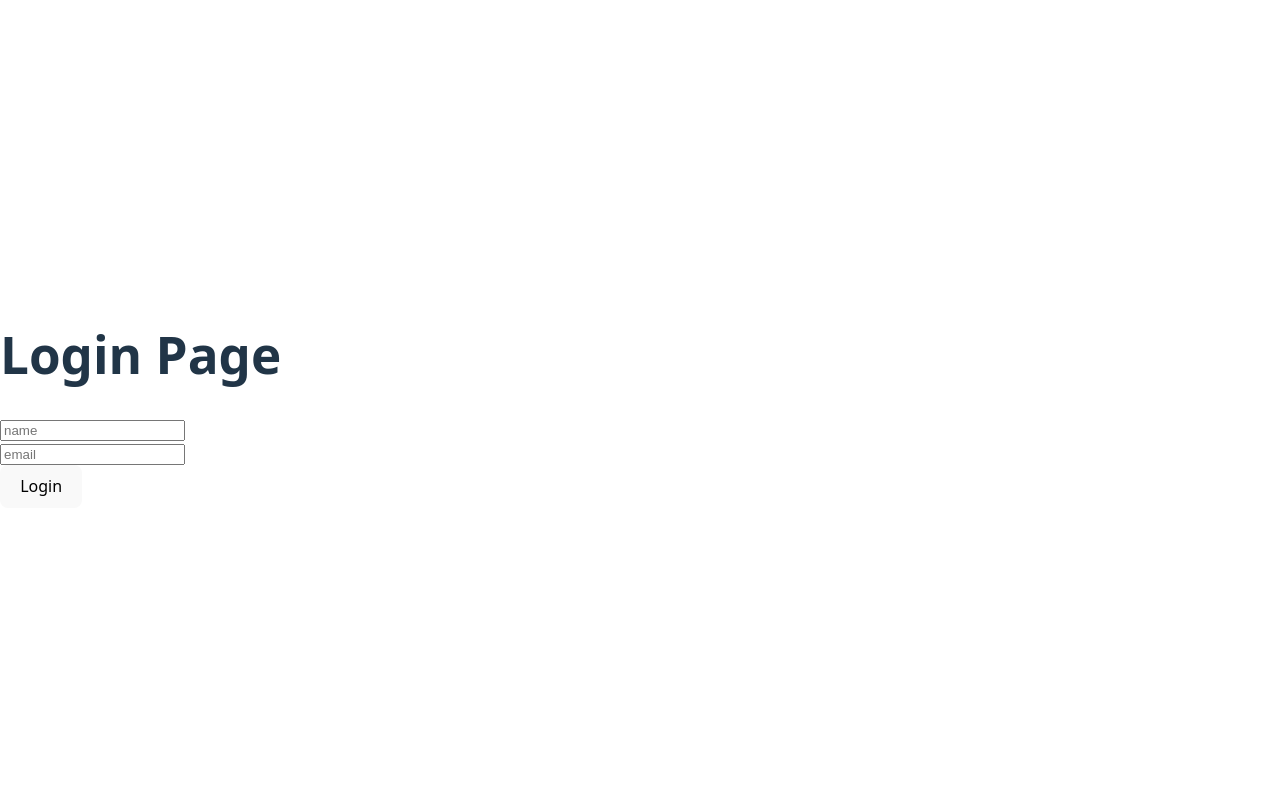
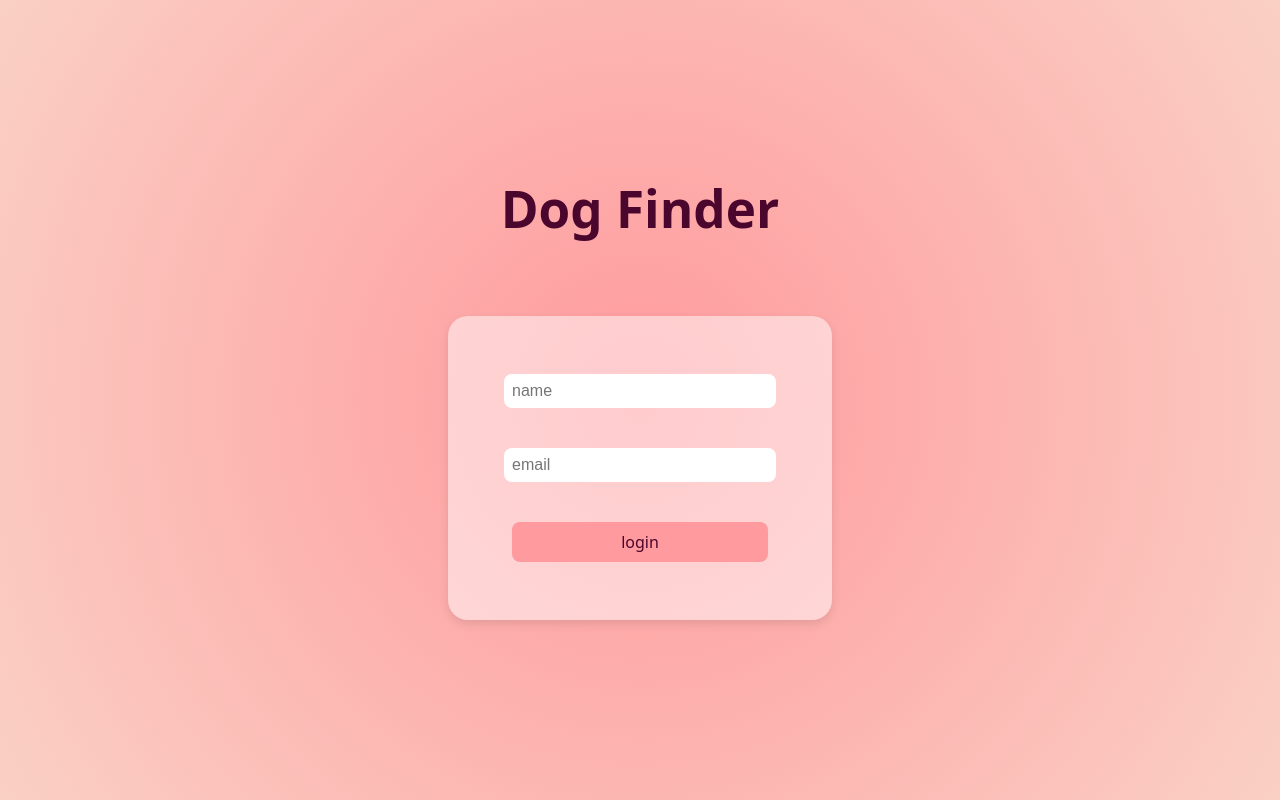
Before and after one commit to aneeshaa1/fetch-frontend-exercise, a React (Vite) app in the folder fetch-frontend-exercise/: page / in a window 1280 px wide. Built offline with nearby package versions, Linux system fonts and the light colour scheme.

Commit message:
login styling

```diff
--- /dev/null
+++ b/fetch-frontend-exercise/src/components/LoginPage/LoginPage.css
@@ -0,0 +1,65 @@
+
+.login-background {
+    background: radial-gradient(circle, #ff9a9e, #fad0c4);
+    height: 100vh;
+    width: 100vw;
+    margin: 0;
+    padding: 0;
+    display: flex;
+    justify-content: center;
+    align-items: center;
+}
+
+.login-content {
+    display: flex;
+    flex-direction: column;
+    align-items: center;
+}
+
+h1 {
+    margin-top: 0;
+    margin-bottom: 5rem;
+    color: rgb(75, 6, 45);
+}
+
+.login-container {
+    height: 15rem;
+    width: 20rem;
+    padding: 2rem;
+    background-color: rgba(255, 255, 255, 0.487);
+    border-radius: 20px;
+    box-shadow: 0 4px 10px rgba(0,0,0,0.1);
+
+    display: flex;
+    flex-direction: column;
+    align-items: center;
+    justify-content: center;
+    gap: 0.5rem;
+}
+
+.login-container:hover {
+
+    box-shadow: 0 4px 40px rgba(0,0,0,0.2);
+}
+
+.login-container input {
+    width: 80%;
+    padding: 0.5rem;
+    font-size: 1rem;
+    border-radius: 8px;
+    border: none;
+}
+
+.login-container button {
+    padding: 0.5rem 1rem;
+    font-size: 1rem;
+    cursor: pointer;
+    background-color:#ff9a9e;
+    color: rgb(75, 6, 45);
+    width: 80%;
+}
+
+.login-container button:hover {
+    background-color:#e28487;
+    border: none;
+}
--- a/fetch-frontend-exercise/src/components/LoginPage/LoginPage.jsx
+++ b/fetch-frontend-exercise/src/components/LoginPage/LoginPage.jsx
@@ -1,5 +1,6 @@
 import React, {useState} from "react";
 import { useNavigate } from "react-router-dom";
+import './LoginPage.css'
 
 function LoginPage() {
 
@@ -25,9 +26,11 @@ function LoginPage() {
     };
 
     return (
-        <div>
-            <h1>Login Page</h1>
+        <div className="login-background">
+            <div className="login-content">
+                <h1>Dog Finder</h1>
 
+                <div className="login-container">
                     <input
                         type="text"
                         placeholder="name"
@@ -46,7 +49,12 @@ function LoginPage() {
 
                     <br></br>
 
-            <button onClick={handleLogin}>Login</button>
+                    <button onClick={handleLogin}>login</button>
+                </div>
+            </div>
+
+
+
 
         </div>
     )
```
Also changed, not shown: fetch-frontend-exercise/src/assets/background.jpg (added). Lines whose indentation alone changed are shown as unchanged.
